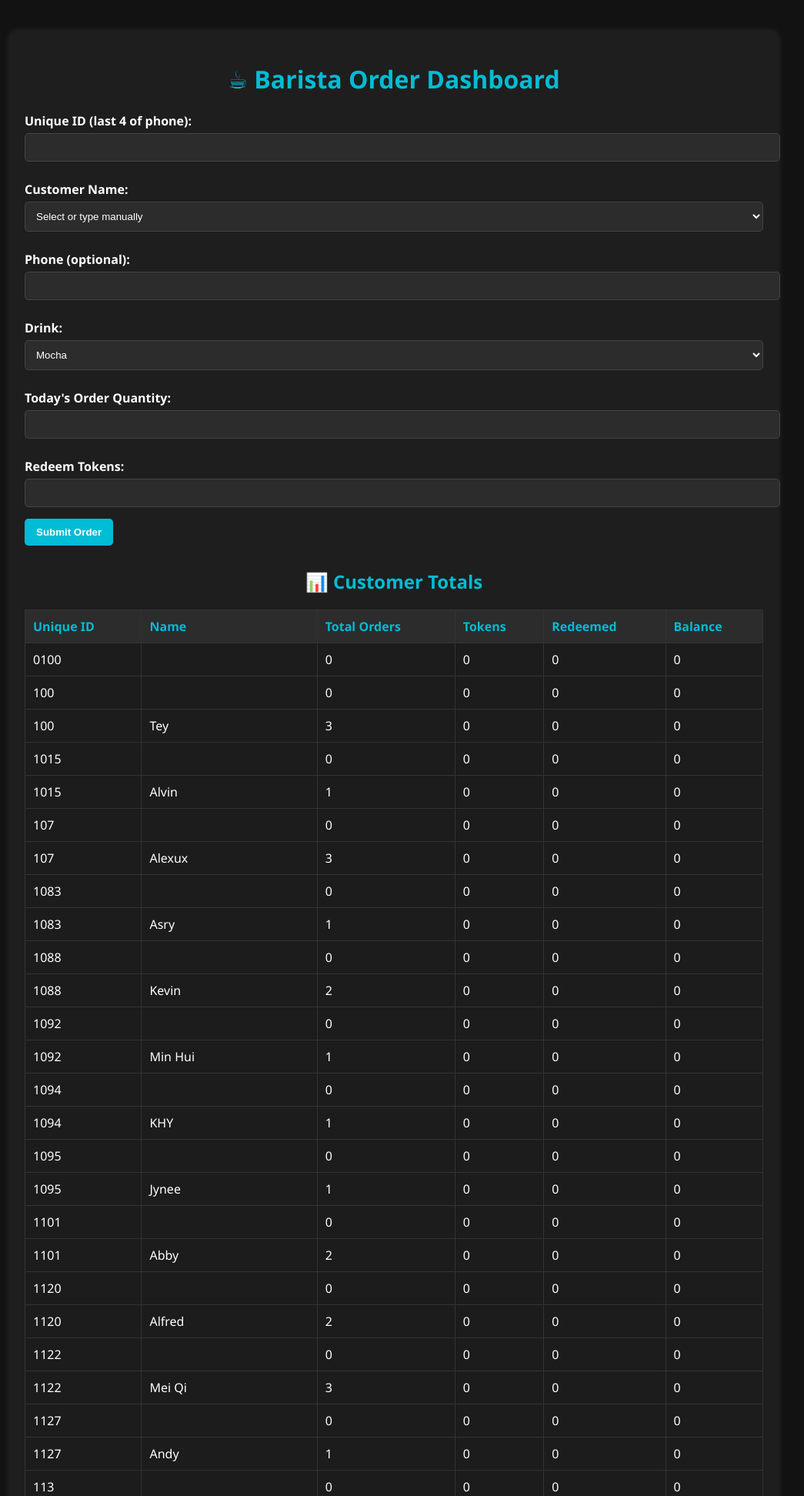
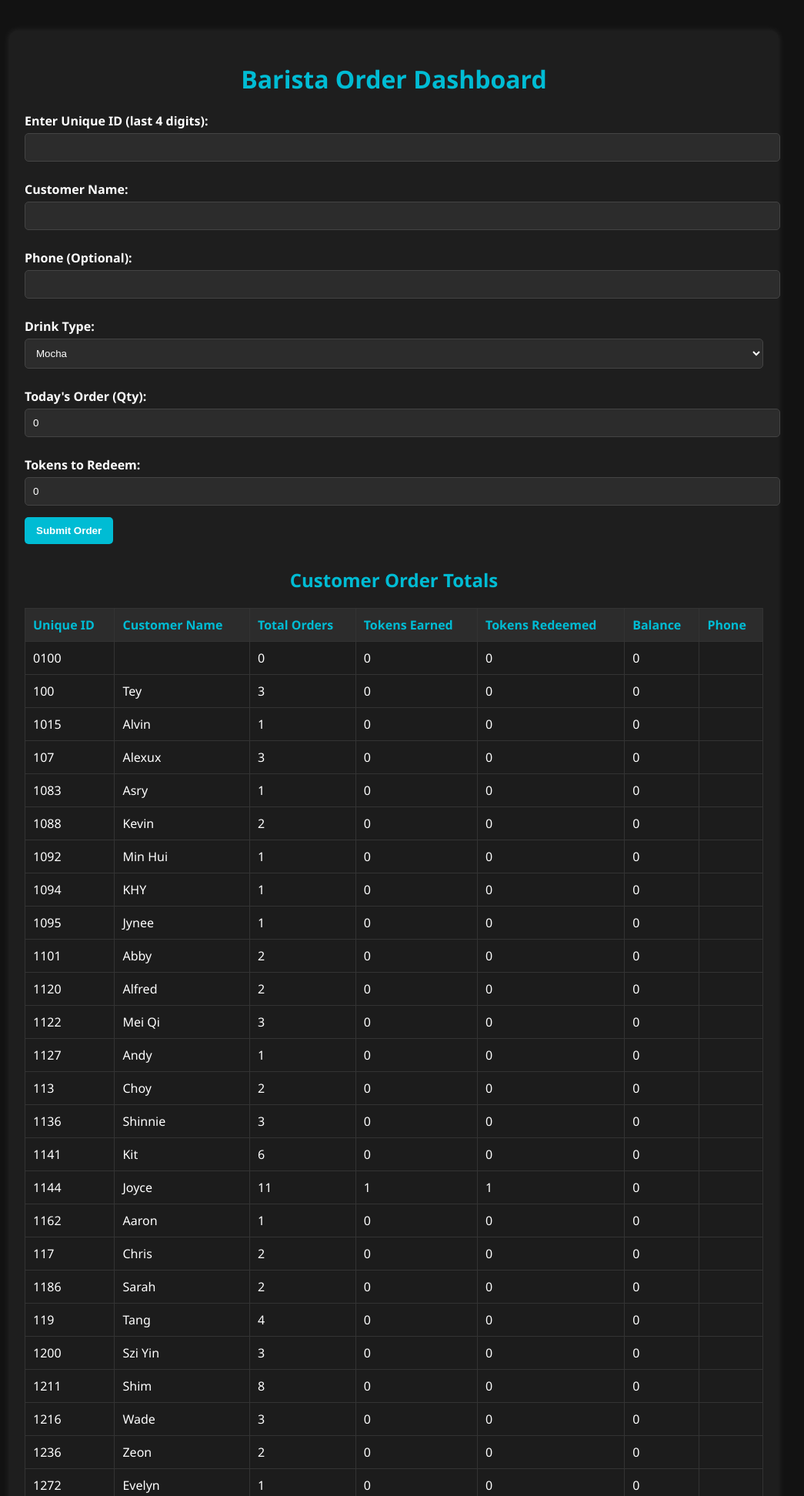
Before and after one commit to dycw30/loyalty-card-final, a Flask app: page / in a window 1280 px wide. Shown: the top 1944 px of the page at 77% size, without its empty margins (128-1173 px from the left). Run offline with Flask 3, Linux system fonts and the light colour scheme; a user stored in the database is signed in; data comes from the database, SQL or seed files in the repository.

Commit message:
🔄 Update index.html with drink dropdown and summary panel

```diff
--- a/app.py
+++ b/app.py
@@ -6,7 +6,6 @@ from reportlab.pdfgen import canvas
 from reportlab.lib.pagesizes import A4
 import qrcode
 import io
-import os
 
 app = Flask(__name__)
 app.secret_key = 'supersecretkey'
@@ -67,15 +66,18 @@ def logout():
 def index():
     if not session.get("logged_in"):
         return redirect("/login")
+
     conn = sqlite3.connect(DB_NAME)
     c = conn.cursor()
+
     c.execute("SELECT name FROM drinks")
     drinks_list = [row[0] for row in c.fetchall()]
+
     message = ""
     totals = []
 
     if request.method == "POST":
-        unique_id = request.form.get("unique_id", "").zfill(4).strip()
+        unique_id = request.form.get("unique_id", "").zfill(4)
         name = request.form.get("name", "").strip()
         phone = request.form.get("phone", "").strip()
         drink = request.form.get("drink", "")
@@ -91,6 +93,7 @@ def index():
         tokens = qty // 9
         c.execute("SELECT SUM(tokens) - SUM(redeemed) FROM orders WHERE unique_id=?", (unique_id,))
         balance = c.fetchone()[0] or 0
+
         if redeemed > balance:
             message = f"❌ Not enough tokens to redeem. Current balance: {balance}"
         else:
@@ -103,45 +106,43 @@ def index():
             message = "✅ Order submitted."
 
     c.execute("""
-        SELECT unique_id, customer_name, SUM(quantity), SUM(tokens), SUM(redeemed), MAX(phone)
-        FROM orders GROUP BY unique_id, customer_name
+        SELECT unique_id, MAX(customer_name), SUM(quantity), SUM(tokens), SUM(redeemed), MAX(phone)
+        FROM orders GROUP BY unique_id
     """)
     totals = c.fetchall()
     conn.close()
+
     return render_template("index.html", drinks=drinks_list, totals=totals, message=message)
 
-@app.route("/lookup")
-def lookup():
-    if not session.get("logged_in"):
-        return redirect("/login")
+@app.route("/lookup_matches", methods=["GET"])
+def lookup_matches():
+    unique_id = request.args.get("unique_id", "").zfill(4)
     conn = sqlite3.connect(DB_NAME)
-    df = pd.read_sql_query("""
-        SELECT unique_id AS 'Unique ID', customer_name AS 'Customer Name', SUM(quantity) AS 'Total Orders',
-               SUM(tokens) AS 'Tokens Earned', SUM(redeemed) AS 'Tokens Redeemed', MAX(phone) AS 'Phone'
-        FROM orders GROUP BY unique_id, customer_name
-    """, conn)
+    c = conn.cursor()
+    c.execute("SELECT DISTINCT customer_name FROM orders WHERE unique_id=?", (unique_id,))
+    names = [row[0] for row in c.fetchall()]
+    c.execute("""
+        SELECT SUM(quantity), SUM(tokens), SUM(redeemed)
+        FROM orders WHERE unique_id=?
+    """, (unique_id,))
+    summary = c.fetchone()
     conn.close()
-    return render_template("lookup.html", customers=df.to_records(index=False))
 
-@app.route("/export")
-def export():
-    if not session.get("logged_in"):
-        return redirect("/login")
-    conn = sqlite3.connect(DB_NAME)
-    df = pd.read_sql_query("""
-        SELECT unique_id AS 'Unique ID', customer_name AS 'Customer Name', SUM(quantity) AS 'Total Orders',
-               SUM(tokens) AS 'Tokens Earned', SUM(redeemed) AS 'Tokens Redeemed', MAX(phone) AS 'Phone'
-        FROM orders GROUP BY unique_id, customer_name
-    """, conn)
-    conn.close()
-    filename = "Bound_Cafe_Export.xlsx"
-    df.to_excel(filename, index=False)
-    return send_file(filename, as_attachment=True)
+    return jsonify({
+        "names": names,
+        "summary": {
+            "orders": summary[0] or 0,
+            "tokens": summary[1] or 0,
+            "redeemed": summary[2] or 0,
+            "balance": (summary[1] or 0) - (summary[2] or 0)
+        }
+    })
 
 @app.route("/admin", methods=["GET", "POST"])
 def admin():
     if not session.get("logged_in") or session.get("username") != "admin":
         return redirect("/login")
+
     conn = sqlite3.connect(DB_NAME)
     c = conn.cursor()
     if request.method == "POST":
@@ -167,6 +168,7 @@ def admin():
     c.execute("SELECT name FROM drinks")
     drinks = [row[0] for row in c.fetchall()]
     conn.close()
+
     return render_template("admin.html", users=users, drinks=drinks)
 
 @app.route("/delete_user/<username>")
@@ -188,20 +190,33 @@ def delete_drink(drink):
     conn.close()
     return redirect("/admin")
 
-@app.route("/fetch_summary", methods=["POST"])
-def fetch_summary():
-    data = request.json
-    unique_id = data.get("unique_id", "").zfill(4)
+@app.route("/lookup")
+def lookup():
+    if not session.get("logged_in"):
+        return redirect("/login")
     conn = sqlite3.connect(DB_NAME)
-    c = conn.cursor()
-    c.execute("""
-        SELECT customer_name, SUM(quantity), SUM(tokens), SUM(redeemed)
-        FROM orders WHERE unique_id=?
-        GROUP BY customer_name
-    """, (unique_id,))
-    results = c.fetchall()
+    df = pd.read_sql_query("""
+        SELECT unique_id AS 'Unique ID', MAX(customer_name) AS 'Customer Name', SUM(quantity) AS 'Total Orders',
+               SUM(tokens) AS 'Tokens Earned', SUM(redeemed) AS 'Tokens Redeemed', MAX(phone) AS 'Phone'
+        FROM orders GROUP BY unique_id
+    """, conn)
     conn.close()
-    return jsonify(results)
+    return render_template("lookup.html", customers=df.to_records(index=False))
+
+@app.route("/export")
+def export():
+    if not session.get("logged_in"):
+        return redirect("/login")
+    conn = sqlite3.connect(DB_NAME)
+    df = pd.read_sql_query("""
+        SELECT unique_id AS 'Unique ID', MAX(customer_name) AS 'Customer Name', SUM(quantity) AS 'Total Orders',
+               SUM(tokens) AS 'Tokens Earned', SUM(redeemed) AS 'Tokens Redeemed', MAX(phone) AS 'Phone'
+        FROM orders GROUP BY unique_id
+    """, conn)
+    conn.close()
+    filename = "Bound_Cafe_Export.xlsx"
+    df.to_excel(filename, index=False)
+    return send_file(filename, as_attachment=True)
 
 if __name__ == "__main__":
     init_db()
--- a/templates/index.html
+++ b/templates/index.html
@@ -1,71 +1,73 @@
 <!DOCTYPE html>
 <html lang="en">
 <head>
-    <meta charset="UTF-8">
+  <meta charset="UTF-8" />
   <title>Barista Order Dashboard</title>
-    <link rel="stylesheet" href="{{ url_for('static', filename='styles.css') }}">
+  <link rel="stylesheet" href="/static/styles.css" />
 </head>
 <body>
   <div class="container">
-        <h1>☕ Barista Order Dashboard</h1>
+    <h1>Barista Order Dashboard</h1>
+
+    {% if message %}<p class="message">{{ message }}</p>{% endif %}
+
     <form method="POST">
-            <label>Unique ID (last 4 of phone):</label>
-            <input type="text" name="unique_id" id="unique_id" value="{{ request.form.unique_id or '' }}" required oninput="filterNames()">
+      <label for="unique_id">Enter Unique ID (last 4 digits):</label>
+      <input type="text" id="unique_id" name="unique_id" value="{{ request.form.unique_id or '' }}" required oninput="this.form.submit()" />
 
-            <label>Customer Name:</label>
-            <select name="name" id="name">
-                {% if names %}
-                    {% for n in names %}
-                        <option value="{{ n }}">{{ n }}</option>
+      {% if name_options %}
+        <label for="name">Select Customer Name:</label>
+        <select id="name" name="name" required>
+          <option value="">--Choose--</option>
+          {% for name in name_options %}
+            <option value="{{ name }}" {% if request.form.name == name %}selected{% endif %}>{{ name }}</option>
           {% endfor %}
+        </select>
       {% else %}
-                    <option value="">Select or type manually</option>
+        <label for="name">Customer Name:</label>
+        <input type="text" name="name" value="{{ request.form.name or '' }}" required />
       {% endif %}
-            </select>
 
-            <label>Phone (optional):</label>
-            <input type="text" name="phone">
+      <label for="phone">Phone (Optional):</label>
+      <input type="text" name="phone" value="{{ request.form.phone or '' }}" />
 
-            <label>Drink:</label>
-            <select name="drink">
-                {% for d in drinks %}
-                    <option value="{{ d }}">{{ d }}</option>
+      <label for="drink">Drink Type:</label>
+      <select id="drink" name="drink">
+        {% for drink in drinks %}
+          <option value="{{ drink }}" {% if request.form.drink == drink %}selected{% endif %}>{{ drink }}</option>
         {% endfor %}
       </select>
 
-            <label>Today's Order Quantity:</label>
-            <input type="number" name="quantity" min="0">
+      <label for="quantity">Today's Order (Qty):</label>
+      <input type="number" id="quantity" name="quantity" min="0" required value="{{ request.form.quantity or 0 }}" />
 
-            <label>Redeem Tokens:</label>
-            <input type="number" name="redeemed" min="0">
+      <label for="redeemed">Tokens to Redeem:</label>
+      <input type="number" id="redeemed" name="redeemed" min="0" value="{{ request.form.redeemed or 0 }}" />
 
       <button type="submit">Submit Order</button>
     </form>
 
-        {% if message %}
-            <p class="message">{{ message }}</p>
-        {% endif %}
-
     {% if summary %}
       <div class="summary-panel">
-            <h3>Summary for {{ summary.customer_name }} (ID: {{ summary.unique_id }})</h3>
-            <p>Total Orders: {{ summary.total_orders }}</p>
-            <p>Tokens Earned: {{ summary.tokens }}</p>
-            <p>Tokens Redeemed: {{ summary.redeemed }}</p>
-            <p><strong>Token Balance: {{ summary.tokens - summary.redeemed }}</strong></p>
+        <h3>Customer Summary</h3>
+        <p><strong>Total Orders:</strong> {{ summary.total_orders }}</p>
+        <p><strong>Tokens Earned:</strong> {{ summary.tokens_earned }}</p>
+        <p><strong>Tokens Redeemed:</strong> {{ summary.tokens_redeemed }}</p>
+        <p><strong>Balance:</strong> {{ summary.balance }}</p>
       </div>
     {% endif %}
 
-        <h2>📊 Customer Totals</h2>
+    <h2>Customer Order Totals</h2>
     <table>
       <thead>
         <tr>
           <th>Unique ID</th>
-                    <th>Name</th>
+          <th>Customer Name</th>
           <th>Total Orders</th>
-                    <th>Tokens</th>
-                    <th>Redeemed</th>
+          <th>Tokens Earned</th>
+          <th>Tokens Redeemed</th>
           <th>Balance</th>
+          <th>Phone</th>
         </tr>
       </thead>
       <tbody>
@@ -77,39 +79,16 @@
           <td>{{ row[3] }}</td>
           <td>{{ row[4] }}</td>
           <td>{{ row[3] - row[4] }}</td>
+          <td>{{ row[5] }}</td>
         </tr>
         {% endfor %}
       </tbody>
     </table>
 
-        <div class="nav-links">
-            <a href="/logout">🚪 Logout</a> |
-            <a href="/lookup">🔍 Customer Lookup</a> |
-            <a href="/export">⬇️ Export Excel</a>
+    <div class="links">
+      <a href="/export">Export to Excel</a>
+      <a href="/logout">Logout</a>
     </div>
   </div>
-
-    <script>
-        const nameMap = {{ name_map | safe }};
-        function filterNames() {
-            const uid = document.getElementById("unique_id").value;
-            const dropdown = document.getElementById("name");
-            dropdown.innerHTML = "";
-
-            if (uid in nameMap) {
-                nameMap[uid].forEach(n => {
-                    const option = document.createElement("option");
-                    option.value = n;
-                    option.text = n;
-                    dropdown.add(option);
-                });
-            } else {
-                const defaultOption = document.createElement("option");
-                defaultOption.text = "Select or type manually";
-                defaultOption.value = "";
-                dropdown.add(defaultOption);
-            }
-        }
-    </script>
 </body>
 </html>
```
Lines whose indentation alone changed are shown as unchanged.
